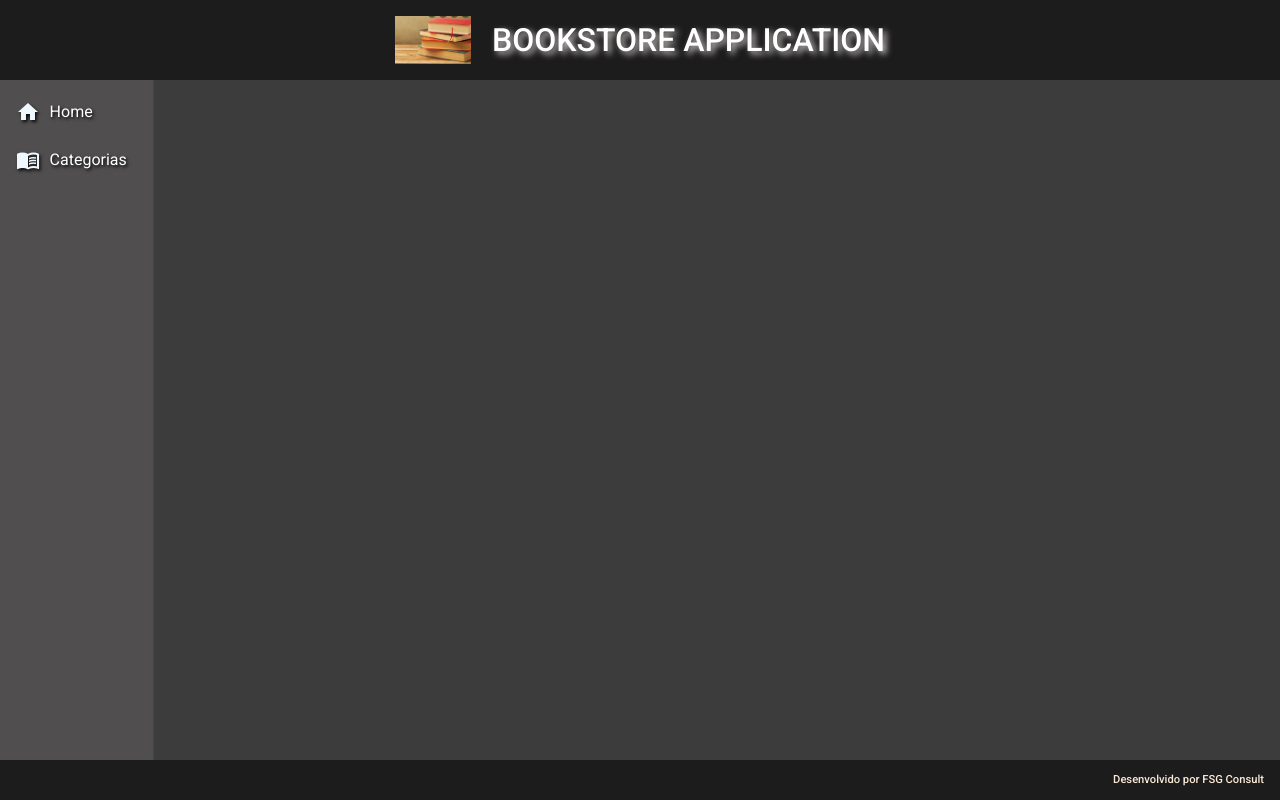
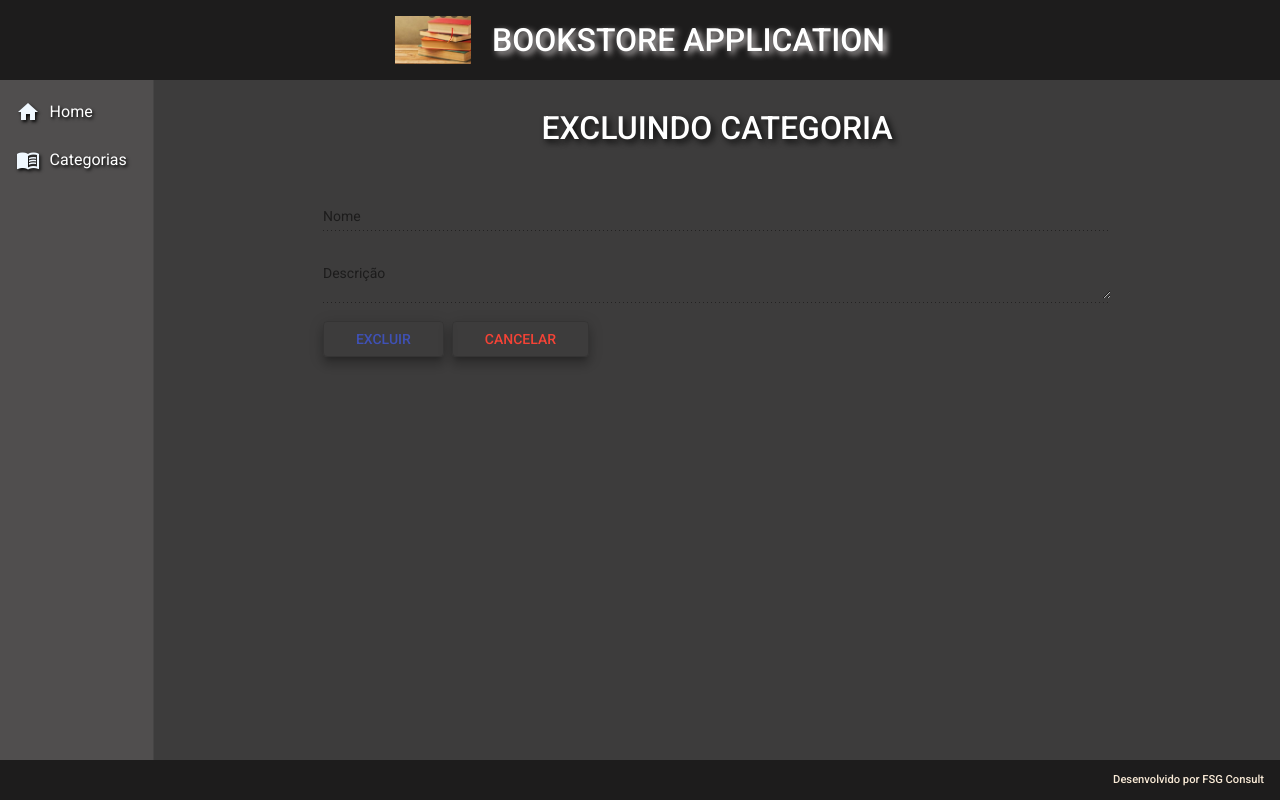
Before and after one commit to fabianojp06/bookstore-front, an Angular app: page /categorias/delete/1 in a window 1280 px wide. Before the commit this address led to /. Built offline with nearby package versions, Linux system fonts and the light colour scheme; no server answers.

Commit message:
Início implementação CATEGORIA-DELETE

```diff
--- a/src/app/app-routing.module.ts
+++ b/src/app/app-routing.module.ts
@@ -1,6 +1,7 @@
 import { NgModule } from '@angular/core';
 import { RouterModule, Routes } from '@angular/router';
 import { CategoriaCreateComponent } from './components/views/categoria/categoria-create/categoria-create.component';
+import { CategoriaDeleteComponent } from './components/views/categoria/categoria-delete/categoria-delete.component';
 import { CategoriaReadComponent } from './components/views/categoria/categoria-read/categoria-read.component';
 import { HomeComponent } from './components/views/home/home.component';
 
@@ -16,6 +17,10 @@
   {
     path: 'categorias/create',
     component: CategoriaCreateComponent
+  },
+  {
+    path: 'categorias/delete/:id',
+    component: CategoriaDeleteComponent
   }
 ];
 
--- a/src/app/app.module.ts
+++ b/src/app/app.module.ts
@@ -23,6 +23,7 @@
 import {MatInputModule} from '@angular/material/input';
 import {MatFormFieldModule} from '@angular/material/form-field';
 import {MatSnackBarModule} from '@angular/material/snack-bar';
+import { CategoriaDeleteComponent } from './components/views/categoria/categoria-delete/categoria-delete.component';
 
 
 @NgModule({
@@ -33,7 +34,8 @@
     NavComponent,
     HomeComponent,
     CategoriaReadComponent,
-    CategoriaCreateComponent
+    CategoriaCreateComponent,
+    CategoriaDeleteComponent
   ],
   imports: [
     BrowserModule,
--- /dev/null
+++ b/src/app/components/views/categoria/categoria-delete/categoria-delete.component.css
@@ -0,0 +1,29 @@
+form {
+    text-align: center;
+    width: 70%;
+    margin: 2rem auto 0 auto;
+}
+
+h1 {
+    font-size: 2rem;
+    font-weight: 500;
+    margin-bottom: 3rem;
+    color: white; text-shadow: rgb(8, 8, 8) 0.1em 0.1em 0.2em
+
+}
+
+.form {
+    width: 100%;
+    color: aliceblue;
+}
+
+.buttons {
+    width: 100%;
+    text-align: start;
+}
+
+button {
+    margin-right: .5rem;
+    padding-right: 2rem;
+    padding-left: 2rem;
+}
--- /dev/null
+++ b/src/app/components/views/categoria/categoria-delete/categoria-delete.component.html
@@ -0,0 +1,20 @@
+<form>
+
+    <h1 >EXCLUINDO CATEGORIA</h1>
+
+    <mat-form-field class="form">
+        <mat-label>Nome</mat-label>
+        <input matInput [(ngModel)]="categoria.nome" type="text" name="nome" disabled>
+    </mat-form-field>
+    <mat-form-field class="form">
+        <mat-label>Descrição</mat-label>
+        <textarea matInput [(ngModel)]="categoria.descricao" type="text" name="descricao" disabled></textarea>
+    </mat-form-field>
+
+    <div class="buttons">
+        <button  class="mat-elevation-z8" mat-stroked-button color="primary" >EXCLUIR</button>
+        <button  class="mat-elevation-z8" mat-stroked-button color="warn" >CANCELAR</button>
+    </div>
+
+
+</form>
--- /dev/null
+++ b/src/app/components/views/categoria/categoria-delete/categoria-delete.component.ts
@@ -0,0 +1,33 @@
+import { Component, OnInit } from '@angular/core';
+import { ActivatedRoute } from '@angular/router';
+import { Categoria } from '../categoria.model';
+import { CategoriaService } from '../categoria.service';
+
+@Component({
+  selector: 'app-categoria-delete',
+  templateUrl: './categoria-delete.component.html',
+  styleUrls: ['./categoria-delete.component.css']
+})
+export class CategoriaDeleteComponent implements OnInit {
+
+  categoria: Categoria = {
+    id: '',
+    nome: '',
+    descricao: ''
+  }
+
+  constructor(private service: CategoriaService, private route: ActivatedRoute) { }
+
+  ngOnInit(): void {
+    this.categoria.id = this.route.snapshot.paramMap.get('id')!
+    this.findById()
+  }
+
+  findById(): void {
+    this.service.findById(this.categoria.id!).subscribe((respota) => {
+      this.categoria.nome = respota.nome
+      this.categoria.descricao = respota.descricao
+    })
+  }
+
+}
--- a/src/app/components/views/categoria/categoria-read/categoria-read.component.html
+++ b/src/app/components/views/categoria/categoria-read/categoria-read.component.html
@@ -45,7 +45,7 @@
               <a class="edit" href="#">
                   <i class="material-icons">edit</i>
                 </a>
-                <a class="delete" href="#">
+                <a class="delete" routerLink="delete/{{ row.id }}">
                   <i class="material-icons">delete</i>
                 </a>
               </td>
--- a/src/app/components/views/categoria/categoria.service.ts
+++ b/src/app/components/views/categoria/categoria.service.ts
@@ -19,6 +19,11 @@
     return this.http.get<Categoria[]>(url)
   }
 
+  findById(id: String): Observable<Categoria> {
+    const url = `${this.baseUrl}/categorias/${id}`
+    return this.http.get<Categoria>(url)
+  }
+
   create(categoria: Categoria): Observable<Categoria> {
     const url = `${this.baseUrl}/categorias`
     return this.http.post<Categoria>(url, categoria);
```
